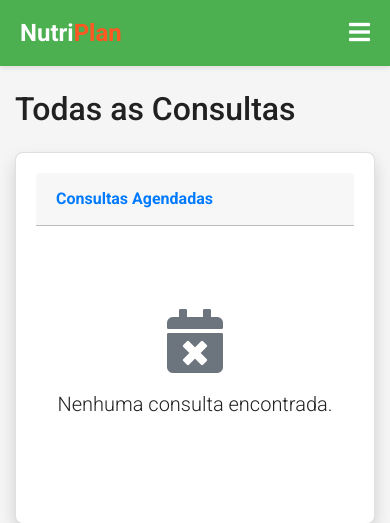
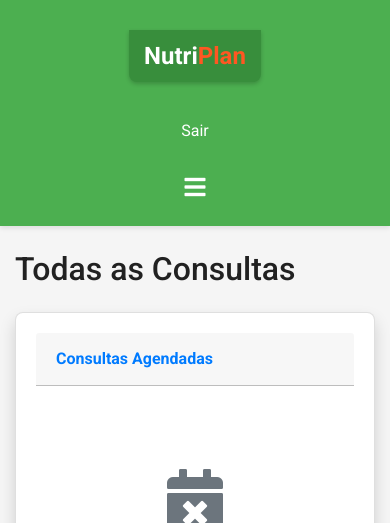
Before and after one commit to widudu05/NutriPlan4, a Flask app: page /consultation/consultations in a window 390 px wide. Shown: the top 523 px of the page. Run offline with Flask 3, Linux system fonts and the light colour scheme; a user stored in the database is signed in; some libraries are stand-ins or nearby versions.

Commit message:
Centralizar elementos de navegação e logo na barra superior

```diff
--- a/static/css/style.css
+++ b/static/css/style.css
@@ -37,38 +37,67 @@ body {
   background-color: var(--primary-color);
   color: var(--white);
   padding: 15px 20px;
-  display: flex;
-  justify-content: space-between;
-  align-items: center;
   box-shadow: 0 2px 5px rgba(0, 0, 0, 0.1);
 }
 
+.header-container {
+  display: flex;
+  justify-content: center;
+  align-items: center;
+  max-width: 1200px;
+  margin: 0 auto;
+  position: relative;
+}
+
 .logo {
+  position: absolute;
+  left: 50%;
+  top: -30px;
+  transform: translateX(-50%);
   font-size: 24px;
   font-weight: 700;
   color: var(--white);
   text-decoration: none;
+  background-color: var(--primary-dark);
+  padding: 8px 15px;
+  border-radius: 0 0 8px 8px;
+  box-shadow: 0 2px 4px rgba(0,0,0,0.2);
+  z-index: 10;
 }
 
 .logo span {
   color: var(--accent-color);
 }
 
+.nav-center {
+  flex: 2;
+  display: flex;
+  justify-content: center;
+  width: 100%;
+  text-align: center;
+}
+
 .nav-menu {
   display: flex;
+  justify-content: center;
   list-style: none;
+  margin-bottom: 0;
+  margin-left: auto;
+  margin-right: auto;
 }
 
 .nav-item {
-  margin-left: 20px;
+  margin: 0 10px;
 }
 
 .nav-link {
   color: var(--white);
   text-decoration: none;
-  padding: 8px 12px;
+  padding: 8px 15px;
   border-radius: 4px;
   transition: background-color 0.3s;
+  display: block;
+  text-align: center;
 }
 
 .nav-link:hover {
@@ -78,6 +107,10 @@ body {
 .nav-link.active {
   background-color: var(--white);
   color: var(--primary-color);
+}
+
+.user-actions {
+  flex: 0 0 auto;
 }
 
 /* Container principal */
@@ -270,25 +303,55 @@ body {
     width: 100%;
   }
 
+  .header-container {
+    flex-direction: column;
+    align-items: center;
+  }
+
+  .logo {
+    position: static;
+    transform: none;
+    margin: 15px auto;
+    display: block;
+    text-align: center;
+  }
+
+  .nav-center {
+    width: 100%;
+    order: 3;
+  }
+
   .nav-menu {
     flex-direction: column;
-    position: absolute;
-    top: 60px;
-    right: 0;
     background-color: var(--primary-color);
-    width: 200px;
+    width: 100%;
     padding: 10px;
     box-shadow: 0 2px 5px rgba(0, 0, 0, 0.2);
     display: none;
+    position: absolute;
+    top: 100px;
+    left: 0;
+    z-index: 100;
   }
 
   .nav-menu.active {
-    display: block;
+    display: flex;
   }
 
   .nav-item {
-    margin: 0;
-    margin-bottom: 10px;
+    margin: 5px 0;
+    width: 100%;
+    text-align: center;
+  }
+
+  .nav-link {
+    padding: 12px;
+    width: 100%;
+  }
+
+  .user-actions {
+    order: 2;
+    margin: 10px 0;
   }
 
   .menu-toggle {
@@ -296,6 +359,9 @@ body {
     font-size: 24px;
     color: var(--white);
     cursor: pointer;
+    background: none;
+    border: none;
+    padding: 5px;
   }
 }
 
@@ -646,48 +712,4 @@ footer {
   margin: 20px 0;
 }
 
-/* Menu hambúrguer para mobile */
-.menu-toggle {
-  display: none;
-  background: none;
-  border: none;
-  cursor: pointer;
-  color: var(--white);
-  font-size: 24px;
-}
-
-@media (max-width: 768px) {
-  .menu-toggle {
-    display: block;
-  }
-
-  .nav-menu {
-    display: none;
-    position: absolute;
-    top: 60px;
-    left: 0;
-    width: 100%;
-    background-color: var(--primary-dark);
-    flex-direction: column;
-    padding: 10px 0;
-  }
-
-  .nav-menu.active {
-    display: flex;
-  }
-
-  .nav-item {
-    margin: 0;
-    width: 100%;
-    text-align: center;
-  }
-
-  .nav-link {
-    display: block;
-    padding: 10px;
-  }
-
-  .header {
-    position: relative;
-  }
-}
+/* Menu hambúrguer para mobile - já configurado nas regras acima */
--- a/templates/base.html
+++ b/templates/base.html
@@ -16,16 +16,17 @@
 <body>
     <!-- Cabeçalho -->
     <header class="header">
+        <div class="header-container">
             <a href="{{ url_for('main.index') }}" class="logo">Nutri<span>Plan</span></a>
-        <nav>
+            <nav class="nav-center">
                 <button class="menu-toggle" aria-label="Menu">
                     <i class="fas fa-bars"></i>
                 </button>
                 <ul class="nav-menu">
+                    {% if session.get('user_id') %}
                     <li class="nav-item">
                         <a href="{{ url_for('main.index') }}" class="nav-link {% if request.endpoint == 'main.index' %}active{% endif %}">Início</a>
                     </li>
-                {% if session.get('user_id') %}
                     <li class="nav-item">
                         <a href="{{ url_for('main.dashboard') }}" class="nav-link {% if request.endpoint == 'main.dashboard' %}active{% endif %}">Dashboard</a>
                     </li>
@@ -38,10 +39,10 @@
                     <li class="nav-item">
                         <a href="{{ url_for('food.foods_list') }}" class="nav-link {% if request.endpoint == 'food.foods_list' %}active{% endif %}">Tabela TACO</a>
                     </li>
+                    {% else %}
                     <li class="nav-item">
-                    <a href="{{ url_for('auth.logout') }}" class="nav-link">Sair</a>
+                        <a href="{{ url_for('main.index') }}" class="nav-link {% if request.endpoint == 'main.index' %}active{% endif %}">Início</a>
                     </li>
-                {% else %}
                     <li class="nav-item">
                         <a href="{{ url_for('auth.login') }}" class="nav-link {% if request.endpoint == 'auth.login' %}active{% endif %}">Login</a>
                     </li>
@@ -51,6 +52,12 @@
                     {% endif %}
                 </ul>
             </nav>
+            {% if session.get('user_id') %}
+            <div class="user-actions">
+                <a href="{{ url_for('auth.logout') }}" class="nav-link logout-link">Sair</a>
+            </div>
+            {% endif %}
+        </div>
     </header>
 
     <!-- Mensagens Flash -->
```
Lines whose indentation alone changed are shown as unchanged.
